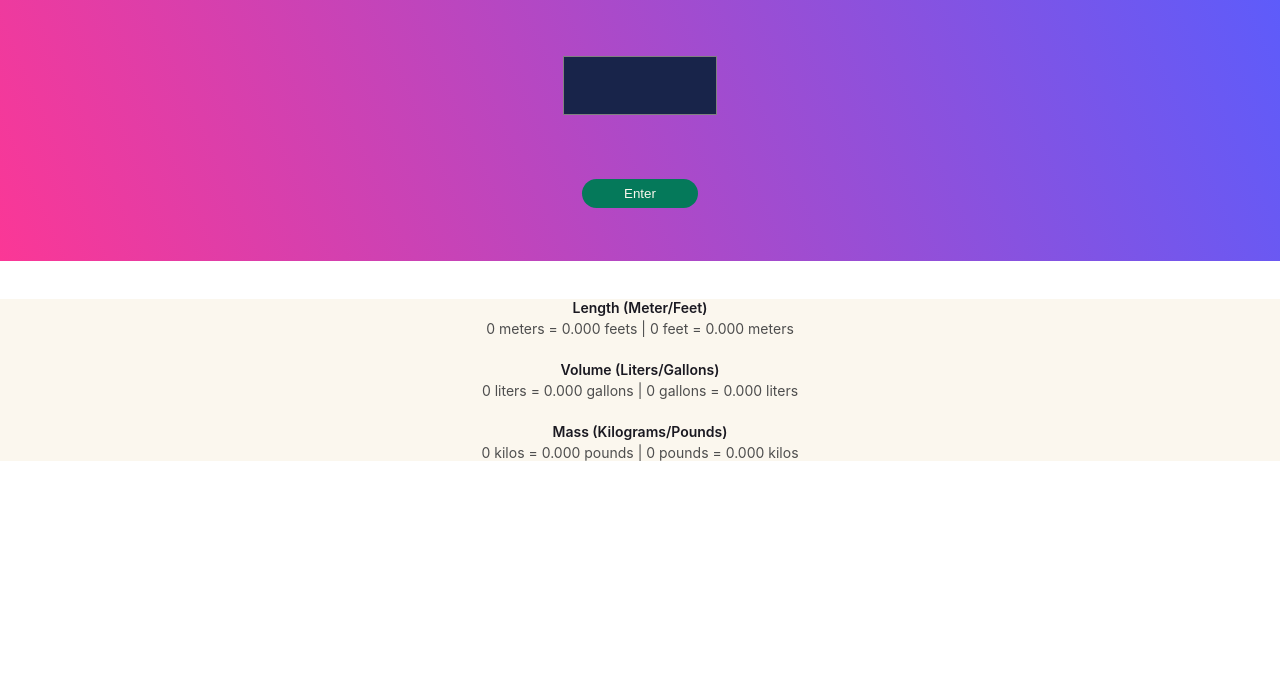
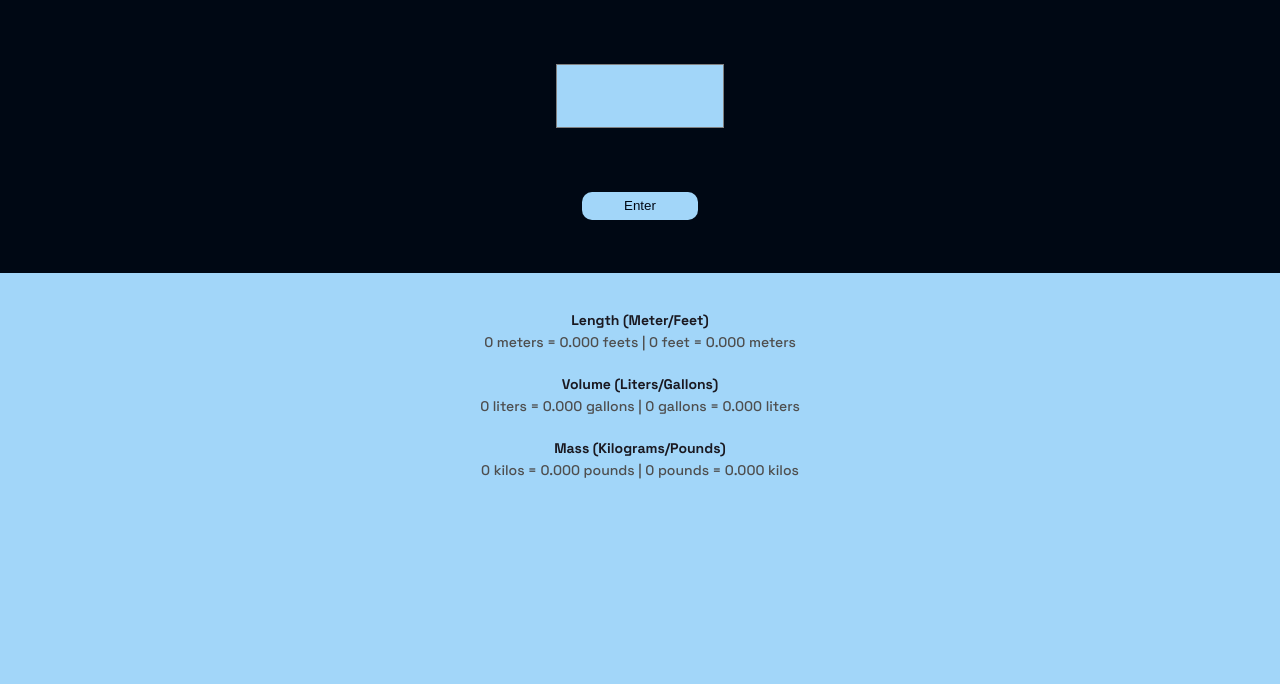
Before and after one commit to akinolaepaphras/unit-converter, a plain HTML site: page index.html in a window 1280 px wide. Shown: the part 116-800 px from the top of the page. Drawn offline with Linux system fonts and the light colour scheme; a web font is replaced by a local one.

Commit message:
small css changes

```diff
--- a/basic.css
+++ b/basic.css
@@ -5,19 +5,20 @@
 }
 
 :root {
-    --ff:  'Inter', sans-serif;
+    --ff:  'Space Grotesk', sans-serif;
     --sfw: 400;
     --mfw: 600;
     --lfw: 800;
     --sfs: 14px;
-    --lfs: 22px;
+    --lfs: 24px;
 
-    --hclr:  #FFFFFF;
-    --bclr: #FBF7EE;
+    --hclr:  #a2d6f9;
+    --bclr: #000814;
     --shclr: #1A1921;
     --tclr: #4E4E4E;
 }
 
 body {
     margin: 0;
+    background: #a2d6f9;
 }
--- a/index.css
+++ b/index.css
@@ -1,5 +1,5 @@
 header {
-    background: linear-gradient(246.26deg, #585DFE 0%, #FB3796 100%);
+    background: #000814;
     display: flex;
     flex-direction: column;
     align-items: center;
@@ -16,7 +16,7 @@ header {
 }
 
 input {
-    background-color:  #18244A;
+    background-color:  #a2d6f9;
     font-weight: var(--lfw);
     font-size: var(--lfs);
     color: var(--bclr);
@@ -28,12 +28,12 @@ input {
 
 }
 button {
-    background: #05795A;
+    background: #a2d6f9;
     color: var(--bclr);
     border: none;
     min-width: 9%;
     padding: 0.5em;
-    border-radius: 20px;
+    border-radius: 10px;
     text-align: center;
     cursor: pointer;
     transition: transform 200ms ease-in-out;
@@ -47,7 +47,7 @@ button:hover {
 main {
     margin-top: 2.375em;
     margin-bottom: 0.625em;
-    background: var(--bclr);
+    background: #a2d6f9;
 }
 
 .subheading {
--- a/index.html
+++ b/index.html
@@ -14,11 +14,12 @@
     <!-- google fonts -->
     <link href="https://fonts.googleapis.cMetric/Imperial unit conversion
     om/css2?family=Inter:wght@400;600;800&display=swap" rel="stylesheet">
+    <link href="https://fonts.googleapis.com/css2?family=Space+Grotesk:wght@500;700&display=swap" rel="stylesheet">
 </head>
 
 <body>
     <header>
-        <h1 class="heading">Metric/Imperial unit conversion</h1>
+        <h1 class="heading">Metric unit conversion</h1>
         <input type="number" id="numberBeingConverted">
         <button onclick="convert()">Enter</button>
     </header>
--- a/index.js
+++ b/index.js
@@ -31,10 +31,4 @@ console.log(numberBeingConverted);
     document.getElementById("kilo2").textContent = kilo2.toFixed(3)
 
 
-
-
-
-
-
-
 }
```
